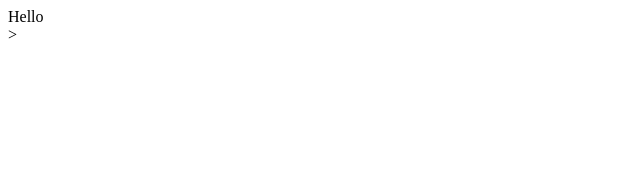
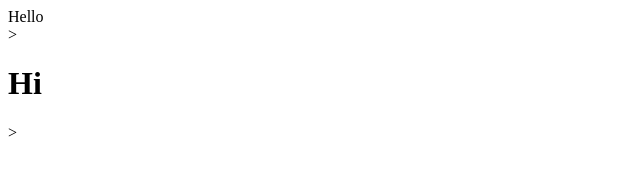
Before and after one commit to manjunathvosuri/Feedback-repo, a plain HTML site: page index.html in a window 1280 px wide. Shown: the full height of the page, 0-640 px from the left. Drawn offline with Linux system fonts and the light colour scheme.

Commit message:
Added Headingm
Added Heading

```diff
--- a/index.html
+++ b/index.html
@@ -1,2 +1,5 @@
 <!DOCTYPE html>
 <div>Hello</div>>
+<h1>
+    Hi
+</h1>>
```
